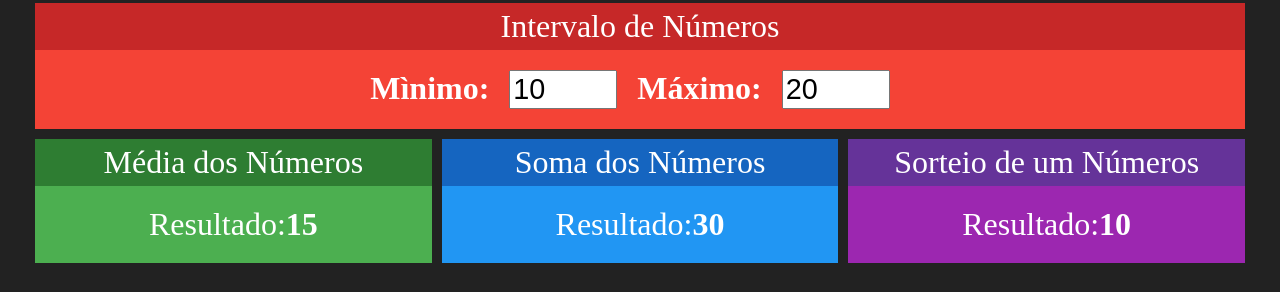
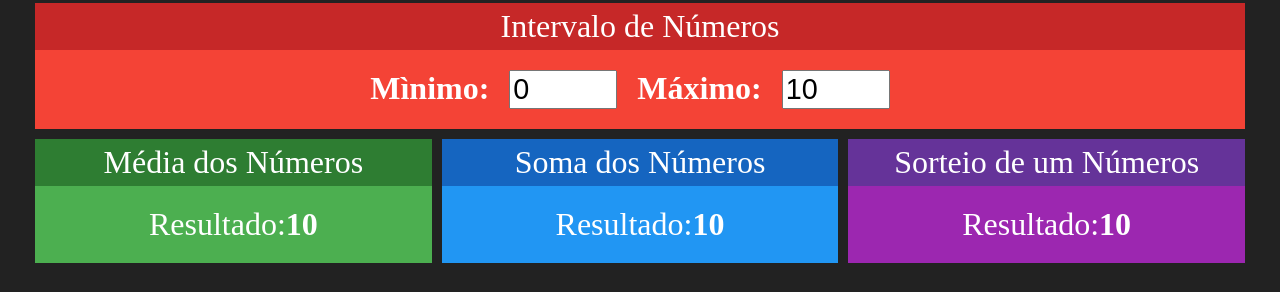
Before and after one commit to brunobandelli/REDUX-REACT, a React (Create React App) app: page / in a window 1280 px wide. Shown: the part 192-484 px from the top of the page. Built offline with nearby package versions, Linux system fonts and the light colour scheme.

Commit message:
Limpando a implementação

```diff
--- a/src/App.js
+++ b/src/App.js
@@ -1,4 +1,4 @@
-import React, { useState } from 'react';
+import React from 'react';
 import './App.css';
 
 
@@ -11,20 +11,18 @@
 
 function App() {
 
-  const [min, setMin] = useState(10)
-  const [max, setMax] = useState(20)
+
 
   return (
     <div className="App">
       <h1>Exercicio React-Redux (Simples)</h1>
       <div className="linha">
-      <Intervalo min={min} max={max}
-      onMinChanged={setMin} onMaxChanged={setMax}>X</Intervalo>
+      <Intervalo>X</Intervalo>
       </div>
       <div className="linha">
-      <Media min={min} max={max}></Media>
-      <Soma min={min} max={max}></Soma>
-      <Sorteio min={min} max={max}></Sorteio>
+      <Media></Media>
+      <Soma></Soma>
+      <Sorteio></Sorteio>
       </div>
     </div>
   );
--- a/src/components/Intervalo.jsx
+++ b/src/components/Intervalo.jsx
@@ -5,19 +5,17 @@
 
 // eslint-disable-next-line import/no-anonymous-default-export
 export default props => {
-    const { min, max } = props
+
     return (
         <Card title="Intervalo de Números" red>
             <div className="Intervalo">
             <span>
                 <strong>Mìnimo:</strong>
-                <input type="number" value={min}
-                onChange={e => props.onMinChanged(+e.target.value)}/>
+                <input type="number" value={0} readOnly/>
             </span>
             <span>
                 <strong>Máximo:</strong>
-                <input type="number" value={max}
-                onChange={e => props.onMaxChanged(+e.target.value)}/>
+                <input type="number" value={10} readOnly/>
             </span>
             </div>
         </Card>
--- a/src/components/Media.jsx
+++ b/src/components/Media.jsx
@@ -6,13 +6,13 @@
 // eslint-disable-next-line import/no-anonymous-default-export
 export default props => {
 
-    const { min, max } = props
+
     return (
         <Card title="Média dos Números" green>
             <div>
                 <span>
                     <span>Resultado:</span>
-                    <strong>{(max + min)/2}</strong>
+                    <strong>{10}</strong>
                 </span>
             </div>
         </Card>
--- a/src/components/Soma.jsx
+++ b/src/components/Soma.jsx
@@ -5,13 +5,12 @@
 
 // eslint-disable-next-line import/no-anonymous-default-export
 export default props => {
-    const { min, max} = props
     return (
         <Card title="Soma dos Números" blue>
             <div>
                 <span>
                     <span>Resultado:</span>
-                    <strong>{max + min}</strong>
+                    <strong>{10}</strong>
                 </span>
             </div>
         </Card>
--- a/src/components/Sorteio.jsx
+++ b/src/components/Sorteio.jsx
@@ -5,14 +5,12 @@
 
 // eslint-disable-next-line import/no-anonymous-default-export
 export default props => {
-    const { min, max} = props
-    const aleatorio = parseInt(Math.random() * (max - min)) + min
     return (
         <Card title="Sorteio de um Números" purple>
             <div>
                 <span>
                     <span>Resultado:</span>
-                    <strong>{aleatorio}</strong>
+                    <strong>{10}</strong>
                 </span>
             </div>
         </Card>
```
